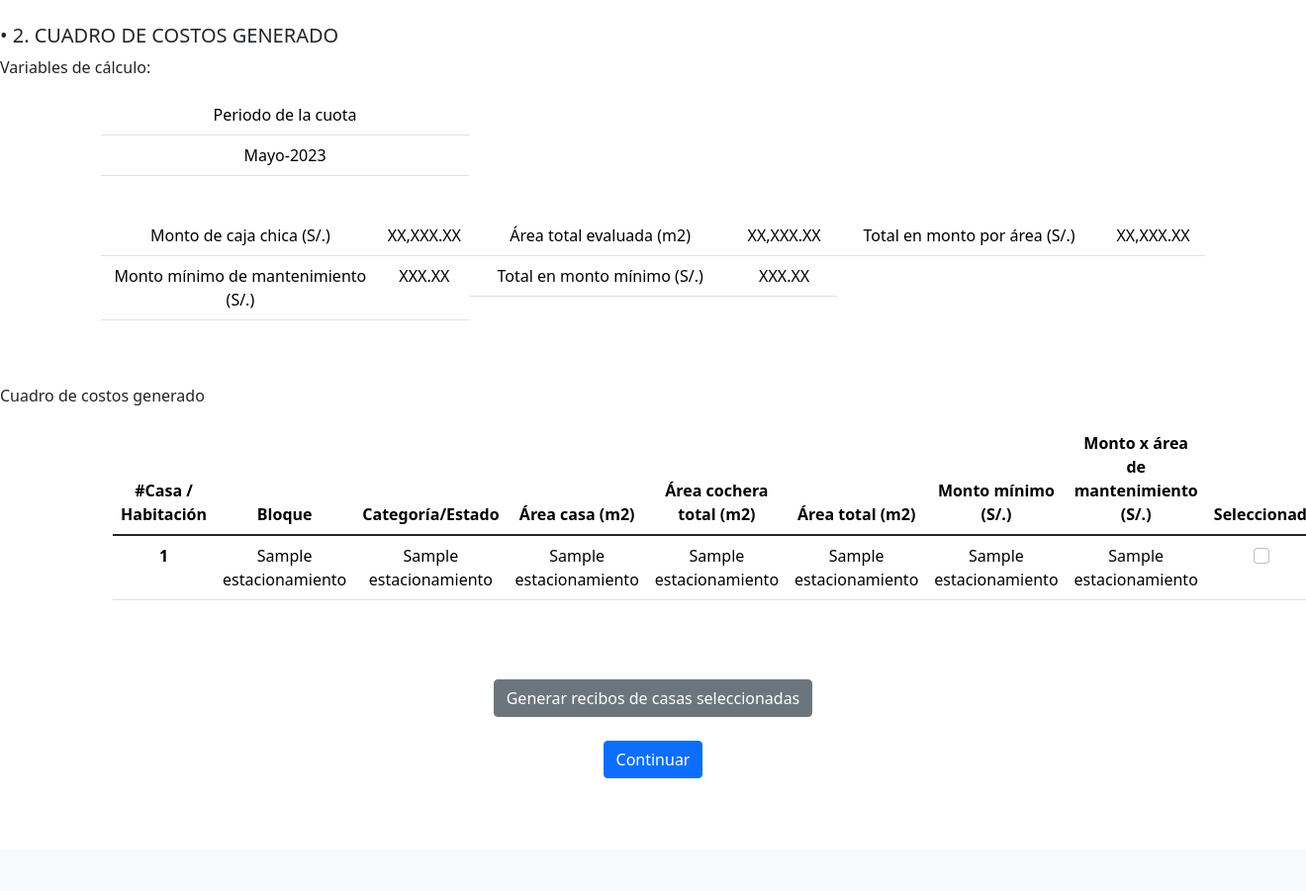
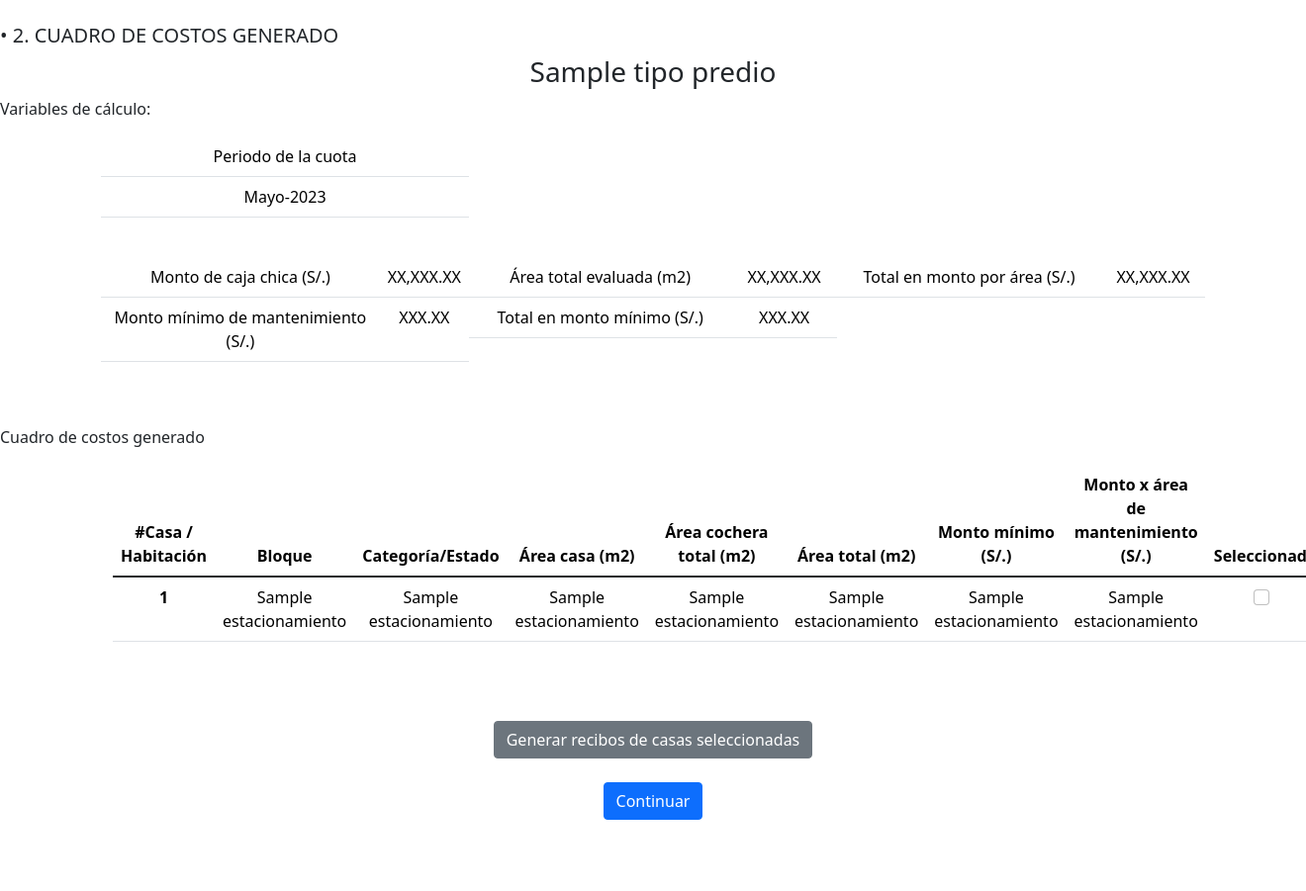
Before and after one commit to DiegoQuiF/CONDOSA-CUS07, a Flask app: page /1/cuadroCostos in a window 1320 px wide; the page is wider, and only the part inside the window is pictured. Shown: the part 50-951 px from the top of that part at 99% size. Before the commit the page ends 837 px from the top of that part, so only its background shows below. Run offline with Flask 3, Linux system fonts and the light colour scheme; a database or web service that is not in the repository returns one stand-in record (values such as "Sample title"); some libraries are stand-ins or nearby versions.

Commit message:
commit 18:38

```diff
--- a/templates/cuadroCostos.html
+++ b/templates/cuadroCostos.html
@@ -21,6 +21,11 @@
     </nav>
     <br>
     <h5>• 2. CUADRO DE COSTOS GENERADO</h5>
+    <div class="container text-center">
+        {% for predio in predios %}
+            <h3>{{ predio.predios }}</h3>
+        {% endfor %}
+    </div>
     <p>Variables de cálculo:</p>
     <div class="container text-center">
         <div class="row align-items-start">
--- a/templates/descargarRecibo.html
+++ b/templates/descargarRecibo.html
@@ -21,6 +21,11 @@
     </nav>
     <br>
     <h5>• 3. DESCARGAR RECIBOS DE MANTENIMIENTO</h5>
+    <div class="container text-center">
+        {% for predio in predios %}
+            <h3>{{ predio.predios }}</h3>
+        {% endfor %}
+    </div>
     <br>
     <div class="container text-center">
         <div class="row align-items-start">
```
